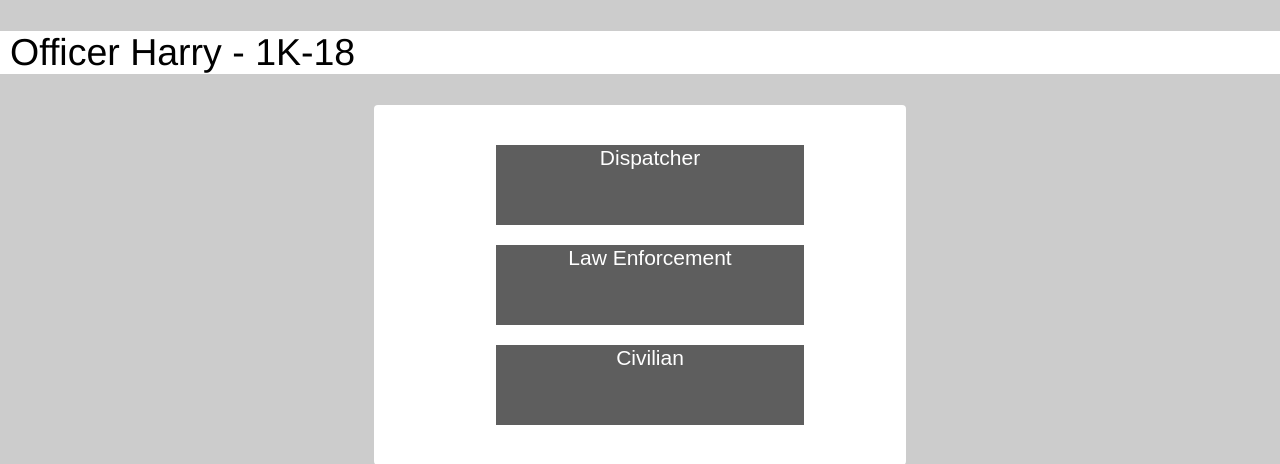
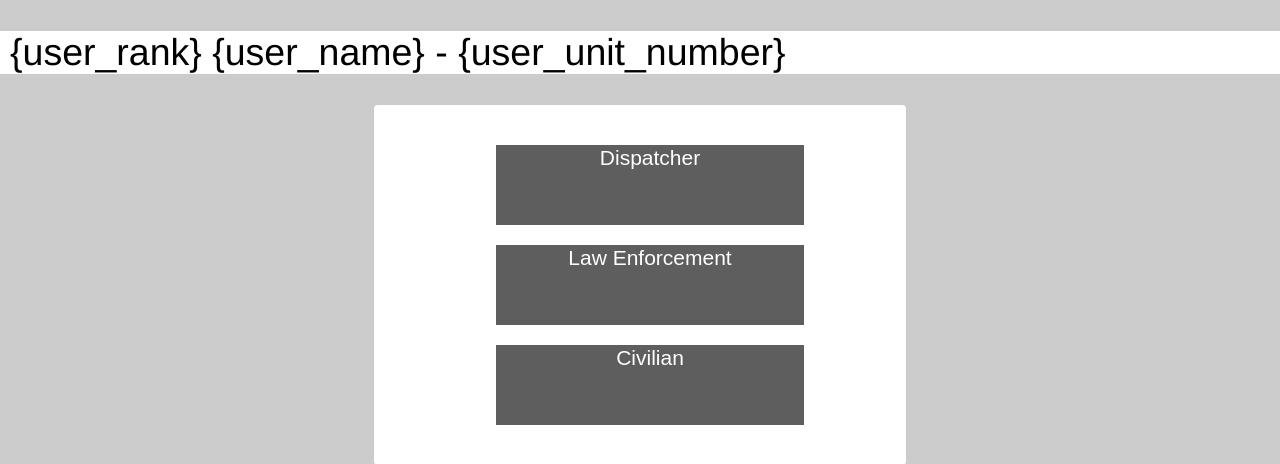
Before and after one commit to Aareon/SourceCAD, a Flask app: template templates/index.html in a window 1280 px wide. Shown: the top 464 px of the page. Run offline with Flask 2, Linux system fonts and the light colour scheme; the template is opened without the code that fills it, so the values that code supplies are empty.

Commit message:
Update index.html

```diff
--- a/templates/index.html
+++ b/templates/index.html
@@ -1,21 +1,28 @@
 <!DOCTYPE html>
 <html lang="en">
 <head>
-  <link rel="stylesheet" href="{{ url_for('static',filename='styles/style.css') }}">
-  <title>Computer Aided Dispatch | SourceCAD</title>
+  <meta name="viewport" content="width=device-width" />
+  <link rel="shortcut icon" href="image/favicon.ico" />
+  <link rel="stylesheet" href="style.css">
+  <title>Computer-aided design | SARP MDT</title>
 </head>
 <body>
+  <!-- header -->
+  <!--<div class="header_all">
+    <h1>SourceCAD</h1>
+  </div>-->
   <!--<img class="image-top" src="image/banner.png" alt=""> -->
   <div class="container">
     <div class="nameheader">
-      <h2>Officer Harry - 1K-18</h2>
+      <h2>{user_rank} {user_name} - {user_unit_number}</h2>
     </div>
     <div class="meta">
       <div class="departments">
         <form>
-          <center> <button onclick="window.location.href='http://cad.saroleplay.net/login'" id="button" class="button-dispatch" type="button" name="button">Dispatcher</button> </center>
-          <center> <button onclick="window.location.href='http://cad.saroleplay.net/login'" id="button" class="button-leo" type="button" name="button">Law Enforcement</button> </center>
-          <center> <button onclick="window.location.href='http://cad.saroleplay.net/login'" id="button" class="button-civ" type="button" name="button">Civilian</button> </center>
+          <!-- onclick inside '' is link where they want to go. -->
+          <center> <button onclick="window.location.href='http://cad.saroleplay.net/dispatch'" id="button" class="button-dispatch" type="button" name="button">Dispatcher</button> </center>
+          <center> <button onclick="window.location.href='http://cad.saroleplay.net/police'" id="button" class="button-leo" type="button" name="button">Law Enforcement</button> </center>
+          <center> <button onclick="window.location.href='http://cad.saroleplay.net/civilian'" id="button" class="button-civ" type="button" name="button">Civilian</button> </center>
         </form>
       </div>
     </div>
```
